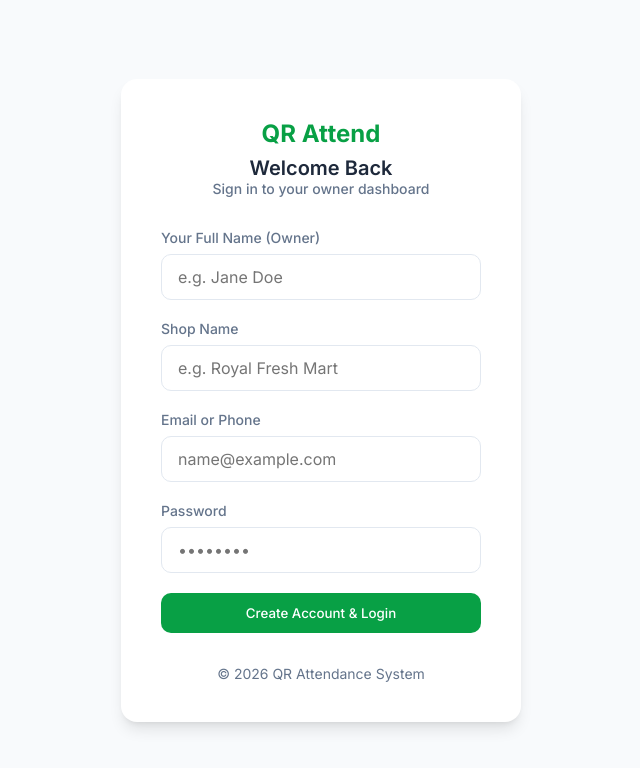
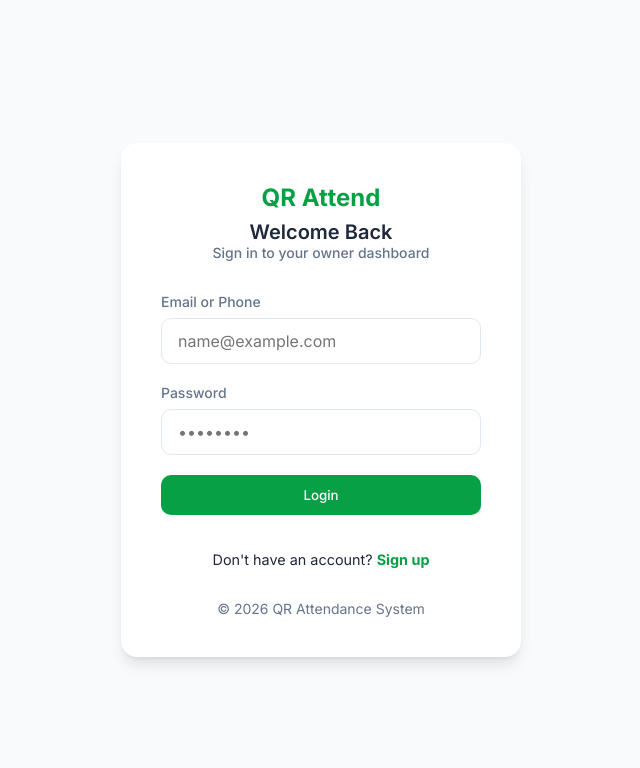
Before and after one commit to densingsamuel/qr-attendance-app, a Next.js app: page /login in a window 1280 px wide. Shown: the top 768 px of the page, without its empty margins (319-959 px from the left). Built offline with nearby package versions, Linux system fonts and the light colour scheme.

Commit message:
second commit

```diff
--- a/src/app/login/page.tsx
+++ b/src/app/login/page.tsx
@@ -1,6 +1,6 @@
 "use client";
 
-import { useState } from "react";
+import { useState, useEffect } from "react";
 import { useRouter } from "next/navigation";
 import styles from "./login.module.css";
 
@@ -9,8 +9,18 @@ export default function LoginPage() {
     const [ownerName, setOwnerName] = useState("");
     const [email, setEmail] = useState("");
     const [password, setPassword] = useState("");
-    const [loading, setLoading] = useState(false);
+    const [isLoginView, setIsLoginView] = useState(true);
+    const [loading, setLoading] = useState(true); // default true while checking session
     const router = useRouter();
+
+    useEffect(() => {
+        const checkLogin = localStorage.getItem("attendance_owner_email");
+        if (checkLogin) {
+            router.push("/dashboard");
+        } else {
+            setLoading(false);
+        }
+    }, [router]);
 
     const handleSubmit = (e: React.FormEvent) => {
         e.preventDefault();
@@ -38,6 +48,8 @@ export default function LoginPage() {
                 </div>
 
                 <form className={styles.form} onSubmit={handleSubmit}>
+                    {!isLoginView && (
+                        <>
                             <div className={styles.inputGroup}>
                                 <label className={styles.label} htmlFor="ownerName">Your Full Name (Owner)</label>
                                 <input
@@ -47,7 +59,7 @@ export default function LoginPage() {
                                     placeholder="e.g. Jane Doe"
                                     value={ownerName}
                                     onChange={(e) => setOwnerName(e.target.value)}
-                            required
+                                    required={!isLoginView}
                                 />
                             </div>
 
@@ -60,9 +72,11 @@ export default function LoginPage() {
                                     placeholder="e.g. Royal Fresh Mart"
                                     value={shopName}
                                     onChange={(e) => setShopName(e.target.value)}
-                            required
+                                    required={!isLoginView}
                                 />
                             </div>
+                        </>
+                    )}
 
                     <div className={styles.inputGroup}>
                         <label className={styles.label} htmlFor="email">Email or Phone</label>
@@ -95,8 +109,16 @@ export default function LoginPage() {
                         className="btn btn-primary loginButton"
                         disabled={loading}
                     >
-                        {loading ? "Signing in..." : "Create Account & Login"}
+                        {loading ? "Please wait..." : (isLoginView ? "Login" : "Create Account & Login")}
                     </button>
+
+                    <div style={{ marginTop: '1rem', textAlign: 'center', fontSize: '0.9rem' }}>
+                        {isLoginView ? (
+                            <p>Don't have an account? <span style={{ color: 'var(--primary)', cursor: 'pointer', fontWeight: 'bold' }} onClick={() => setIsLoginView(false)}>Sign up</span></p>
+                        ) : (
+                            <p>Already have an account? <span style={{ color: 'var(--primary)', cursor: 'pointer', fontWeight: 'bold' }} onClick={() => setIsLoginView(true)}>Login</span></p>
+                        )}
+                    </div>
                 </form>
 
                 <div className={styles.footer}>
```
Lines whose indentation alone changed are shown as unchanged.
